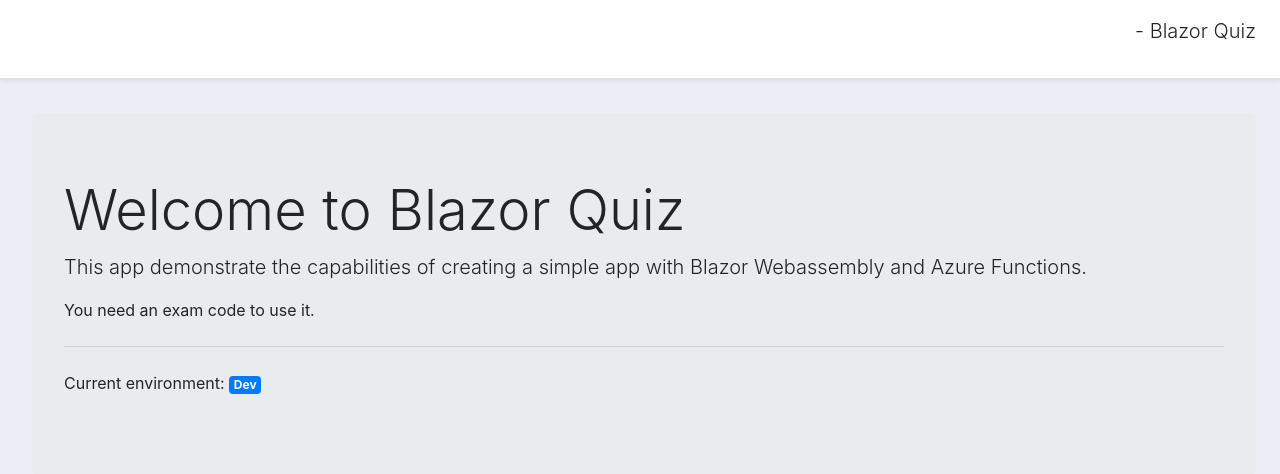
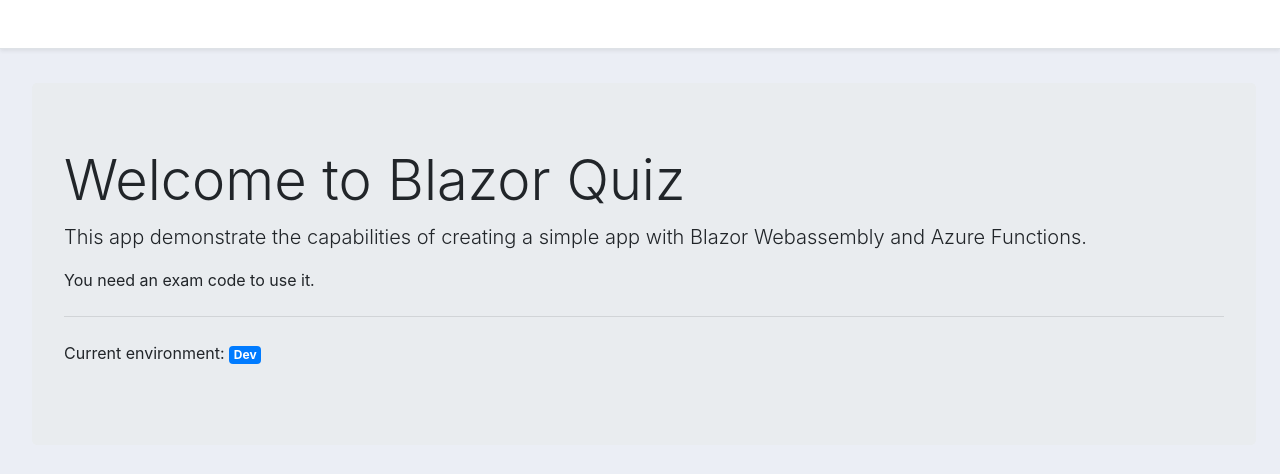
Before and after one commit to cmaneu/blazor-static-quiz, an ASP.NET Core app: page / in a window 1280 px wide. Shown: the top 474 px of the page. Run offline with ASP.NET Core 8, Linux system fonts and the light colour scheme.

Commit message:
Remove Blazor Quiz from header

```diff
--- a/src/frontend/Shared/MainLayout.razor
+++ b/src/frontend/Shared/MainLayout.razor
@@ -11,7 +11,7 @@
                 <img style="max-height: 40px;" class="h-25" src="@AppState.CurrentExamLogo"/>
             }
         </div>
-        <p class="lead">@AppState?.CurrentExamTitle - Blazor Quiz</p>
+        <p class="lead">@AppState?.CurrentExamTitle</p>
     </div>
 
     <div class="content px-4" >
```
